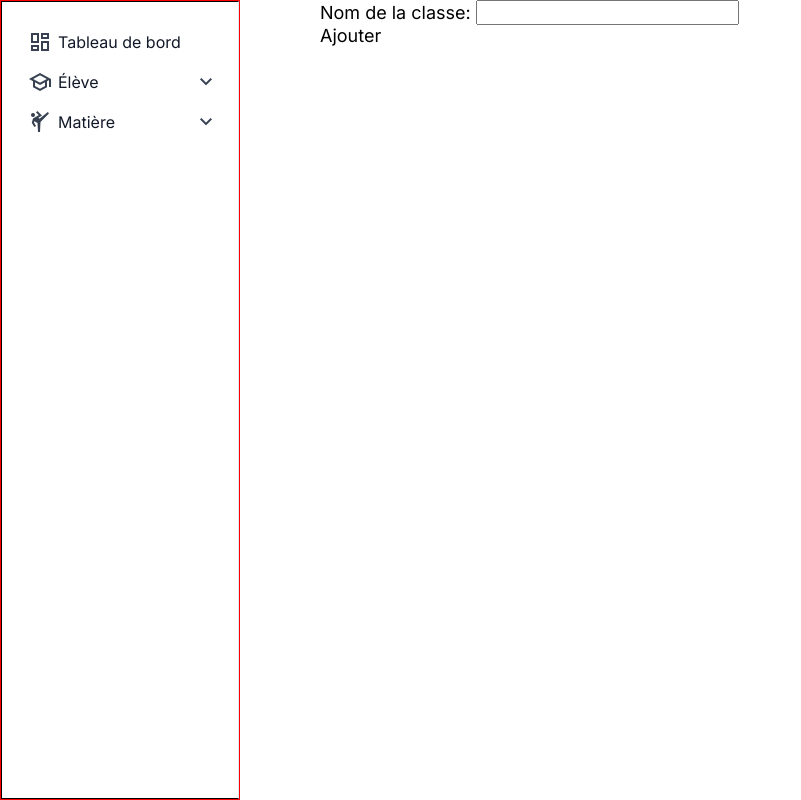
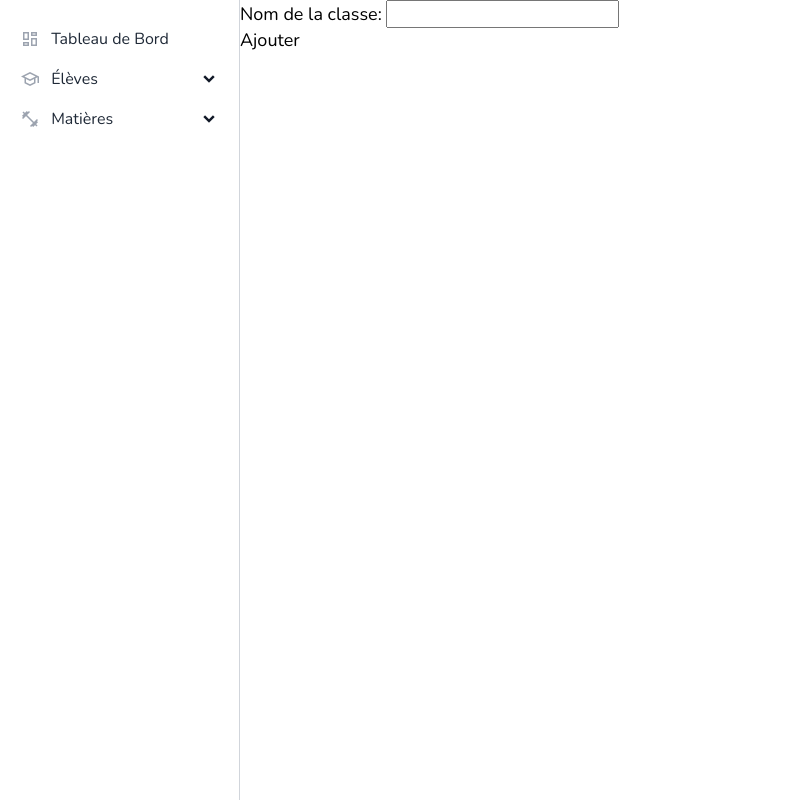
Before and after one commit to ouambo-takouam/school-project, a Django app: page /classes/create/ in a window 1280 px wide. Shown: the whole page, without its empty margins (0-801 px from the left). Run offline with Django 5.2, Linux system fonts and the light colour scheme; the visitor is signed in with stand-in values (Sample User, id 1).

Commit message:
code updated

```diff
--- a/school/static/school/css/styles.css
+++ b/school/static/school/css/styles.css
@@ -1,7 +1,4 @@
-/**** DO NOT TOUCH *****/
-.page-content {
-  padding-left: 20rem;
-}
+@import url("../../../../static/css/styles.css");
 
 /***---- SIDEBAR ----***/
 .sidebar {
@@ -13,7 +10,6 @@
   height: 100vh;
   transition: transform 0.3s ease-in-out;
   transform: translateX(-100%);
-  border: 1px solid red; /** will be removed **/
 }
 
 @media (min-width: 640px) {
@@ -27,94 +23,90 @@
   overflow-y: auto;
   padding: 1.25rem 0.75rem;
   height: 100%;
-  background: #fff;
-  border: 1px solid #000; /** will be removed **/
-  border-right: 1px solid #e2e8f0;
+  background: var(--clr-white);
+  border-right: 1px solid var(--clr-gray-300);
 }
 
-/* .sidebar-navigation.dark-mode {
-  background-color: #1a202c;
-  border-color: #4a5568;
-} */
-
-/** Sidebar Items **/
-
-/** Sidebar Item **/
-.sidebar-item button {
-  display: flex;
-  align-items: center;
-  padding: 0.5rem;
-  width: 100%;
-  font-size: 1rem;
-  font-weight: 400;
-  color: rgb(17 24 39);
-  border-radius: 0.375rem;
-  transition-duration: 75ms;
-}
-
-.sidebar-item button span:last-child {
-  flex: 1;
-  text-align: right;
-}
-
-.sidebar-item button:hover {
-  background-color: rgb(243 244 246);
-}
-
-/* .sidebar-item button.dark-mode {
-  color: #fff;
-}
-
-.sidebar-item button.dark-mode:hover {
-  background-color: rgb(55 65 81);
-} */
-
-.sidebar-item ul {
-  display: none;
-}
-
-.sidebar-subitem .sidebar-link {
-  padding-left: 2.75rem;
+.sidebar-navigation > ul {
+  margin-bottom: 0.5rem;
 }
 
 /** Sidebar Link **/
+.sidebar-navigation .dropdown-btn,
 .sidebar-link {
   display: flex;
   align-items: center;
   padding: 0.5em;
   font-size: 1rem;
-  color: rgb(17 24 39);
+  color: var(--clr-gray-800);
   border-radius: 0.5rem;
+  margin-bottom: 0.115rem;
 }
 
-/* .sidebar-link.dark-mode {
-  color: #fff;
-} */
-
+.sidebar-navigation .dropdown-btn:hover,
 .sidebar-link:hover {
-  background-color: rgb(243 244 246);
+  background: var(--clr-gray-100);
+}
+.sidebar-navigation .dropdown-btn span[class*="material"],
+.sidebar-link span[class*="material"] {
+  width: 1.7rem;
+  font-size: 1.25rem;
+  text-align: left;
+  color: var(--clr-gray-400);
+  transition: all 75ms cubic-bezier(0.4, 0, 0.2, 1);
 }
 
-/* .sidebar-link.dark-mode:hover {
-  background-color: rgb(55 65 81);
-} */
-
-/** Sidebar Icon **/
-.nav-icon {
-  width: 1.5em;
-  text-align: center;
-  color: rgb(55 65 81);
-  transition-duration: 75ms;
+.sidebar-navigation .dropdown-btn:hover span[class*="material"],
+.sidebar-link:hover span[class*="material"] {
+  color: var(--clr-gray-900);
 }
 
-/* .nav-icon.dark-mode {
-  color: rgb(156 163 175);
-} */
-
-.nav-icon.group:hover {
-  color: rgb(17 24 39);
+.sidebar-navigation .dropdown-btn span:nth-child(2),
+.sidebar-link span:nth-child(2) {
+  margin-left: 0.25rem;
 }
 
-/* .nav-icon.dark-mode.group:hover {
-  color: #fff;
-} */
+/** dropdown-button **/
+.sidebar-navigation .dropdown-btn {
+  width: 100%;
+}
+.sidebar-navigation .dropdown-btn span:last-child {
+  flex: 1;
+  text-align: right;
+  color: var(--clr-gray-900);
+  font-weight: var(--fw-bold);
+}
+
+.sidebar-navigation .dropdown-content {
+  display: none;
+}
+
+.sidebar-navigation .dropdown-content li {
+  padding-left: 1.75rem;
+}
+
+/**** DO NOT TOUCH *****/
+.page-content {
+  width: calc(100% - 15rem);
+  margin-left: auto;
+  height: 100vh;
+  color: var(--clr-grey-400);
+}
+
+/***---- DASHBOARD PAGE ----***/
+.dashboard-header {
+  display: flex;
+  justify-content: flex-end;
+  padding: 1.5em 3em 1em;
+  background-color: var(--clr-grey-5);
+}
+
+.dashboard-content {
+  padding: 3em;
+}
+
+.dashboard-content h1 {
+  font-size: 2.25rem;
+  font-weight: var(--fw-semi-bold);
+  margin: 1.5em 5em;
+}
--- a/school/templates/school/_base.html
+++ b/school/templates/school/_base.html
@@ -4,6 +4,7 @@
 
 {% block custom_styles %}
 <link rel="stylesheet" href="{% static '/school/css/styles.css/' %}" />
+
 {% endblock %}
 
 {% block custom_js %}
@@ -13,8 +14,10 @@
 {% block content %}
 <main>
   <!-- Side navigation -->
-  {% include "school/components/navigation.html" %}
+  {% include "school/components/side_navigation.html" %}
   <!-- top navigation -->
-  <section class="page-content">{% block details %}{% endblock %}</section>
+  <div class="page-content">
+    {% block details %}{% endblock %}
+  </div>
 </main>
 {% endblock %}
--- a/school/templates/school/components/navigation.html
+++ /dev/null
@@ -1,43 +0,0 @@
-<aside class="sidebar" aria-label="Sidenav">
-    <div class="sidebar-navigation">
-        <ul class="sidebar-items">
-            <li class="sidebar-item">
-                <a href="#" class="sidebar-link">
-                    <span class="material-symbols-outlined nav-icon">dashboard</span>
-                    <span>Tableau de bord</span>
-                </a>
-            </li>
-            <li class="sidebar-item">
-                <button type="button" class="dropdown-btn" aria-controls="dropdown-pages" data-collapse-toggle="dropdown-pages">
-                    <span class="material-symbols-outlined nav-icon">school</span>
-                    <span>Élève</span>
-                    <span class="material-symbols-outlined nav-icon expand">expand_more</span>
-                </button>
-                <ul>
-                    <li class="sidebar-subitem">
-                        <a href="#" class="sidebar-link">Liste des Élève</a>
-                    </li>
-                    <li class="sidebar-subitem">
-                        <a href="#" class="sidebar-link">Ajouter</a>
-                    </li>
-                </ul>
-            </li>
-            <li class="sidebar-item">
-                <button type="button" class="dropdown-btn" aria-controls="dropdown-pages" data-collapse-toggle="dropdown-pages">
-                    <span class="material-symbols-outlined nav-icon">sports_martial_arts</span>
-                    <span>Matière</span>
-                    <span class="material-symbols-outlined nav-icon expand">expand_more</span>
-                </button>
-                <ul>
-                    <li class="sidebar-subitem">
-                        <a href="#" class="sidebar-link">Liste des matieres</a>
-                    </li>
-                    <li class="sidebar-subitem">
-                        <a href="#" class="sidebar-link">Ajouter</a>
-                    </li>
-                </ul>
-            </li>
-        </ul>
-    </div>
-    <div class="sidebar-settings"></div>
-</aside>
--- /dev/null
+++ b/school/templates/school/components/side_navigation.html
@@ -0,0 +1,43 @@
+<aside class="sidebar" aria-label="Sidenav">
+    <div class="sidebar-navigation">
+        <ul>
+            <li>
+                <a href="{% url 'school:dashboard' %}" class="sidebar-link">
+                    <span class="material-symbols-outlined">dashboard</span>
+                    <span>Tableau de Bord</span>
+                </a>
+            </li>
+            <li>
+                <button type="button" class="dropdown-btn" aria-controls="dropdown-pages" data-collapse-toggle="dropdown-pages">
+                    <span class="material-symbols-outlined">school</span>
+                    <span>Élèves</span>
+                    <span class="material-symbols-outlined expand">expand_more</span>
+                </button>
+                <ul class="dropdown-content">
+                    <li>
+                        <a href="#" class="sidebar-link">Liste élèves</a>
+                    </li>
+                    <li>
+                        <a href="#" class="sidebar-link">Ajouter</a>
+                    </li>
+                </ul>
+            </li>
+            <li>
+                <button type="button" class="dropdown-btn" aria-controls="dropdown-pages" data-collapse-toggle="dropdown-pages">
+                    <span class="material-symbols-outlined">fitness_center</span>
+                    <span>Matières</span>
+                    <span class="material-symbols-outlined">expand_more</span>
+                </button>
+                <ul class="dropdown-content">
+                    <li>
+                        <a href="#" class="sidebar-link">Liste matières</a>
+                    </li>
+                    <li>
+                        <a href="#" class="sidebar-link">Ajouter</a>
+                    </li>
+                </ul>
+            </li>
+        </ul>
+    </div>
+    <div class="sidebar-settings"></div>
+</aside>
--- a/static/css/styles.css
+++ b/static/css/styles.css
@@ -1,20 +1,17 @@
-@import url("https://fonts.googleapis.com/css2?family=Inter:wght@100;200;300;400;500;600;700;800;900&family=Kumbh+Sans:wght@100;200;300;400;500;600;700;800;900&display=swap");
+@import url("https://fonts.googleapis.com/css2?family=Nunito:wght@200;300;400;500;600;700;800;900&family=Kumbh+Sans:wght@100;200;300;400;500;600;700;800;900&display=swap");
 
 :root {
   --clr-white: #ffffff;
-  --clr-grey-5: #fcfafa;
-  --clr-grey-10: #f1f1f1;
-  --clr-grey-25: #dcdcdc;
-  --clr-grey-50: #c4c4c4;
-  --clr-grey-100: #a7a7a7;
-  --clr-grey-200: #8a8a8a;
-  --clr-grey-300: #6c6c6c;
-  --clr-grey-400: #4f4f4f;
-  --clr-grey-500: #424242;
-  --clr-grey-600: #353535;
-  --clr-grey-700: #282828;
-  --clr-grey-800: #1a1a1a;
-  --clr-grey-900: #101010;
+  --clr-gray-50: rgb(249 250 251);
+  --clr-gray-100: rgb(243 244 246);
+  --clr-gray-200: rgb(229 231 235);
+  --clr-gray-300: rgb(209 213 219);
+  --clr-gray-400: rgb(156 163 175);
+  --clr-gray-500: rgb(107 114 128);
+  --clr-gray-600: rgb(75 85 99);
+  --clr-gray-700: rgb(55 65 81);
+  --clr-gray-800: rgb(31 41 55);
+  --clr-gray-900: rgb(17 24 39);
 
   --clr-primary-25: #d0d3de;
   --clr-primary-50: #b1b5c8;
@@ -39,7 +36,7 @@
   --clr-secondary-800: #0f2d47;
   --clr-secondary-900: #091b2a;
 
-  --font-family-default: "Inter", sans-serif;
+  --font-family-default: "Nunito", sans-serif;
   --font-family-kumbh: "Kumbh Sans", sans-serif;
 
   --fw-regular: 400;
@@ -67,6 +64,12 @@
   margin: 0;
   padding: 0;
   font: inherit;
+}
+
+body {
+  height: 100%;
+  font-family: var(--font-family-default);
+  font-size: var(--fs-400);
 }
 
 a,
@@ -105,8 +108,27 @@ button {
   cursor: pointer;
 }
 
-body {
-  height: 100%;
-  font-family: var(--font-family-default);
-  font-size: var(--fs-400);
+.submit-btn {
+  cursor: pointer;
+  display: flex;
+  align-items: center;
+  justify-content: center;
+  gap: 0.2em;
+  padding: 0.8em 1.6em;
+  border-radius: 0.25rem;
+  font-size: 0.8rem;
+  font-weight: 400;
+  margin-top: 10px;
+  border: none;
+  background: var(--clr-secondary-400);
+  color: white;
+  transition: background 0.15s ease-in-out;
 }
+
+.submit-btn:hover {
+  background: var(--clr-secondary-600);
+}
+
+.material-symbols-outlined {
+  font-size: 1.1rem;
+}
```
Also changed, not shown: school/templates/school/dashboard.html (+6 -68 lines), users/static/users/css/styles.css (+1 -23 lines).
